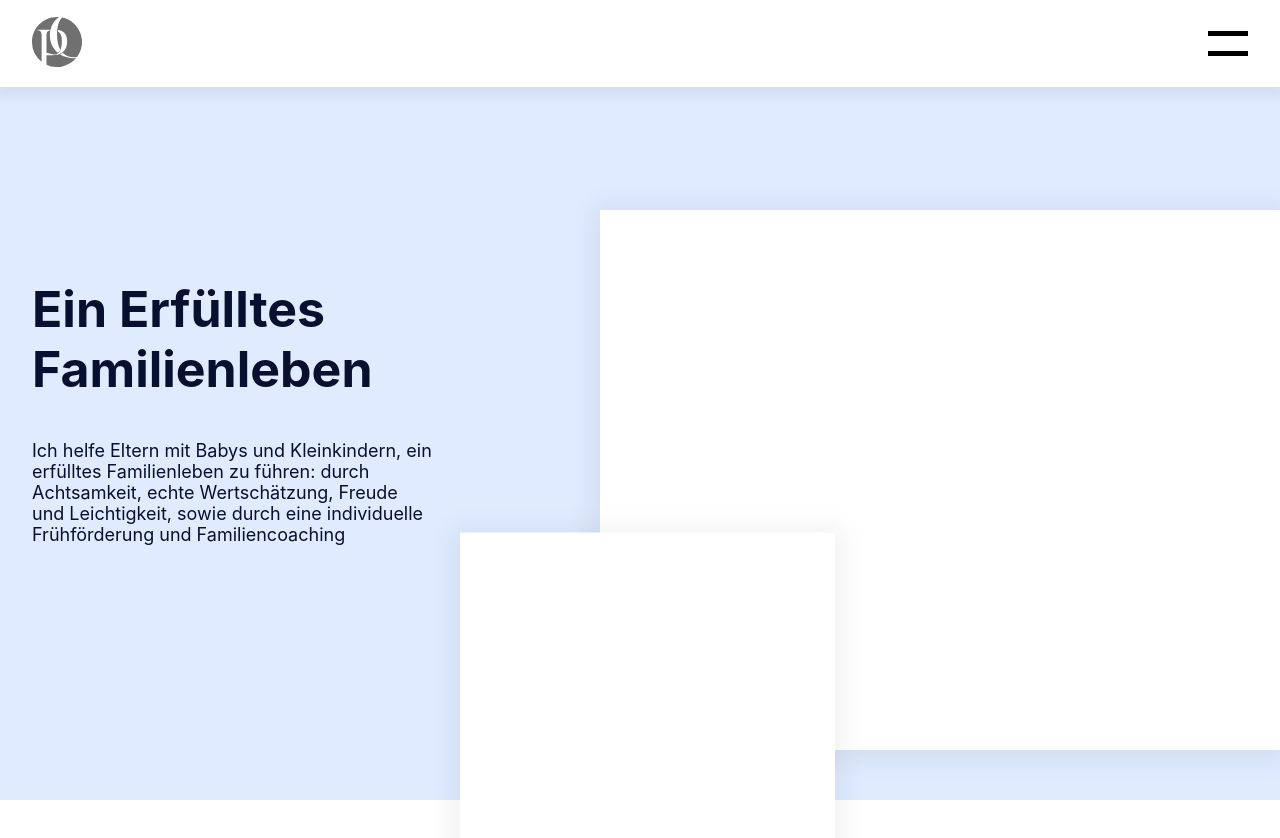
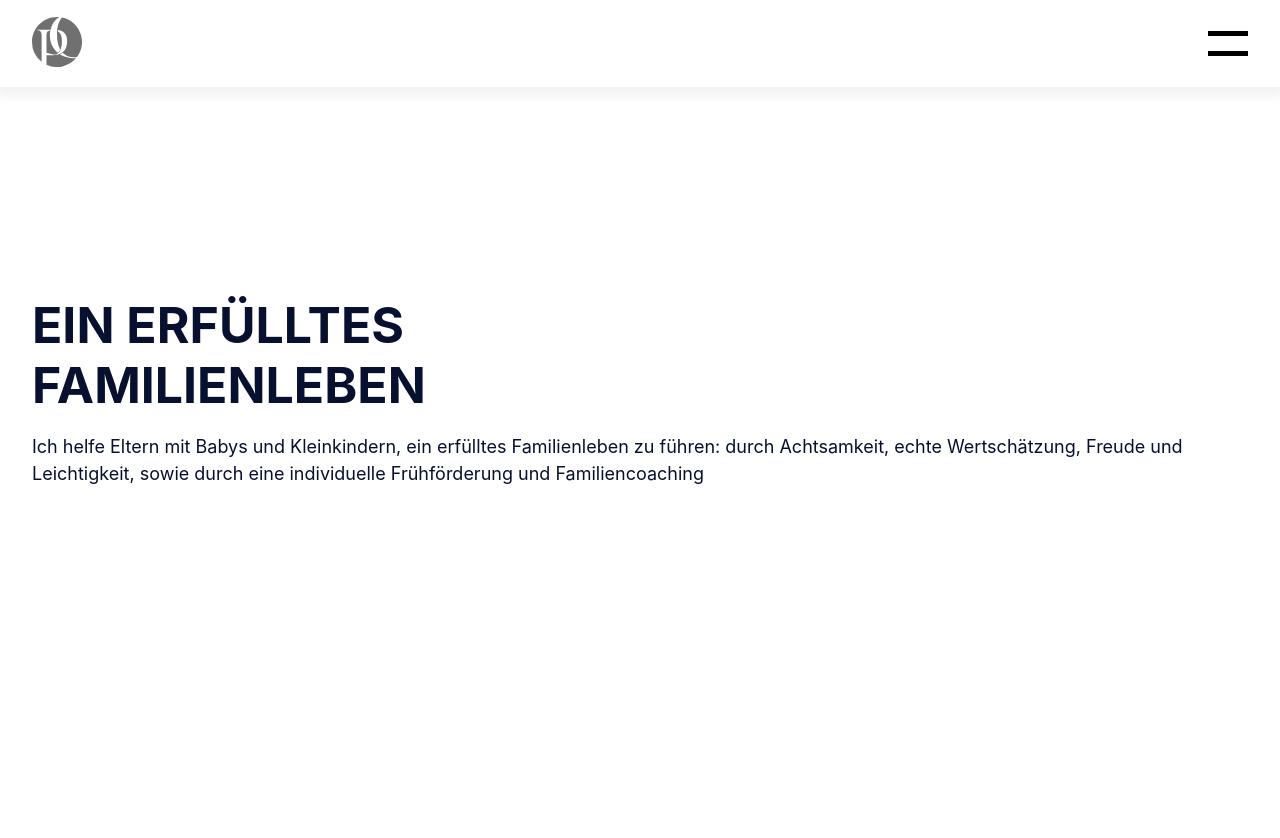
Before and after one commit to M-WRI/petite-coaching-hamburg, a Next.js app: page / in a window 1280 px wide. Shown: the top 838 px of the page. After the commit the page ends 800 px from the top, so only its background shows below. Built offline with nearby package versions, Linux system fonts and the light colour scheme.

Commit message:
changing architecture

```diff
--- /dev/null
+++ b/components/InfoBubble.js
@@ -0,0 +1,15 @@
+// style
+import style from "../styles/InfoBubble.module.css";
+
+const InfoBubble = ({ title = "", text = "", button = false }) => {
+  return (
+    <div className={style.infoContainer}>
+      <div className={style.infoWrapper}>
+        <h1 className={style.headline}>{title}</h1>
+        <p className={style.text}>{text}</p>
+      </div>
+    </div>
+  );
+};
+
+export default InfoBubble;
--- /dev/null
+++ b/components/TitleSection.js
@@ -0,0 +1,23 @@
+// style
+import style from "../styles/TitlePage.module.css";
+
+const TitleSection = () => {
+  return (
+    <section className={style.container}>
+      <div>
+        <h1 className={style.headline}>
+          Ein Erfülltes
+          <br /> Familienleben
+        </h1>
+        <p className={style.text}>
+          Ich helfe Eltern mit Babys und Kleinkindern, ein erfülltes
+          Familienleben zu führen: durch Achtsamkeit, echte Wertschätzung,
+          Freude und Leichtigkeit, sowie durch eine individuelle Frühförderung
+          und Familiencoaching
+        </p>
+      </div>
+    </section>
+  );
+};
+
+export default TitleSection;
--- /dev/null
+++ b/data/homeData.js
@@ -0,0 +1,10 @@
+export const landingPage = {
+  title: "Ein Erfülltes Familienleben",
+  text: "Ich helfe Eltern mit Babys und Kleinkindern, ein erfülltes Familienleben zu führen: durch Achtsamkeit, echte Wertschätzung, Freude und Leichtigkeit, sowie durch eine individuelle Frühförderung und Familiencoaching",
+};
+
+export const fruefoerderung = {
+  title: "Frühförderung",
+  text: "Jedes Kind entwickelt sich einzigartig Wir entwickeln eine einzigartige Förderung",
+  link: "#",
+};
--- a/pages/index.js
+++ b/pages/index.js
@@ -1,27 +1,18 @@
+// data
+import { landingPage } from "../data/homeData";
+
 // style
 import style from "../styles/Home.module.css";
+
+// components
+import TitleSection from "../components/TitleSection";
+import InfoBubble from "../components/InfoBubble";
 
 export default function Home() {
   return (
     <main>
-      <section className={style.landingPageContainer}>
-        <div>
-          <h1 className={style.headline}>
-            Ein Erfülltes
-            <br /> Familienleben
-          </h1>
-          <p className={style.text}>
-            Ich helfe Eltern mit Babys und Kleinkindern, ein erfülltes
-            Familienleben zu führen: durch Achtsamkeit, echte Wertschätzung,
-            Freude und Leichtigkeit, sowie durch eine individuelle Frühförderung
-            und Familiencoaching
-          </p>
-        </div>
-        <div>
-          <div className={style.imageOne}></div>
-          <div className={style.imageTwo}></div>
-        </div>
-      </section>
+      <TitleSection />
+      <section></section>
     </main>
   );
 }
--- a/styles/Home.module.css
+++ b/styles/Home.module.css
@@ -1,51 +1,13 @@
-/* Landing Page */
-
-.landingPageContainer {
-  width: 100vw;
-  height: 100vh;
-  background: #dfebfe;
-  display: flex;
-  align-items: center;
+/* Section Frühförderung */
+.sectionTwoContainer {
+  position: relative;
+  margin-top: 200px;
   padding: 0 32px;
 }
 
-/* CSS VAR */
-.headline {
-  font-size: 50px;
-  color: #07102e;
-}
-
-/* CSS VAR */
-.text {
-  font-size: 18px;
-  color: #07102e;
-  width: 400px;
-}
-
-.imageOne {
-  height: 540px;
+.imageThree {
   width: 680px;
-  background: #fff;
-  position: absolute;
-  right: 0;
-  top: 60%;
-  transform: translateY(-50%);
-
-  /* CSS VAR */
+  height: 450px;
   -webkit-box-shadow: 0px 3px 25px 10px rgba(0, 0, 0, 0.05);
   box-shadow: 0px 3px 25px 10px rgba(0, 0, 0, 0.05);
 }
-
-.imageTwo {
-  width: 375px;
-  height: 375px;
-  background: #fff;
-  position: absolute;
-  right: 445px;
-  top: 90%;
-  transform: translateY(-50%);
-
-  /* CSS VAR */
-  -webkit-box-shadow: 0px 3px 25px 10px rgba(0, 0, 0, 0.05);
-  box-shadow: 0px 3px 25px 10px rgba(0, 0, 0, 0.05);
-}
--- /dev/null
+++ b/styles/InfoBubble.module.css
@@ -0,0 +1,16 @@
+.infoContainer {
+  /* CSS VAR */
+  background: #e4f1fa;
+  padding: 32px;
+  width: 550px;
+  height: 550px;
+  display: flex;
+  flex-direction: column;
+  justify-content: center;
+  align-items: center;
+  border-radius: 50%;
+}
+
+.infoWrapper {
+  width: 400px;
+}
--- /dev/null
+++ b/styles/TitlePage.module.css
@@ -0,0 +1,55 @@
+/* Landing Page */
+.container {
+  position: relative;
+  width: 100vw;
+  height: 100vh;
+  /* background: #dfebfe; */
+  display: flex;
+  align-items: center;
+  /* CSS VAR */
+  padding: 0 32px;
+}
+
+/* CSS VAR */
+.headline {
+  margin: 0;
+  font-size: 50px;
+  color: #07102e;
+  text-transform: uppercase;
+  display: inline-block;
+}
+
+/* CSS VAR */
+.text {
+  font-size: 18px;
+  color: #07102e;
+  line-height: 1.5;
+}
+
+.imageOne {
+  height: 540px;
+  width: 680px;
+  background: #fff;
+  position: absolute;
+  right: 0;
+  top: 60%;
+  transform: translateY(-50%);
+
+  /* CSS VAR */
+  -webkit-box-shadow: 0px 3px 25px 10px rgba(0, 0, 0, 0.05);
+  box-shadow: 0px 3px 25px 10px rgba(0, 0, 0, 0.05);
+}
+
+.imageTwo {
+  width: 375px;
+  height: 375px;
+  background: #fff;
+  position: absolute;
+  right: 445px;
+  top: 90%;
+  transform: translateY(-50%);
+
+  /* CSS VAR */
+  -webkit-box-shadow: 0px 3px 25px 10px rgba(0, 0, 0, 0.05);
+  box-shadow: 0px 3px 25px 10px rgba(0, 0, 0, 0.05);
+}
```
